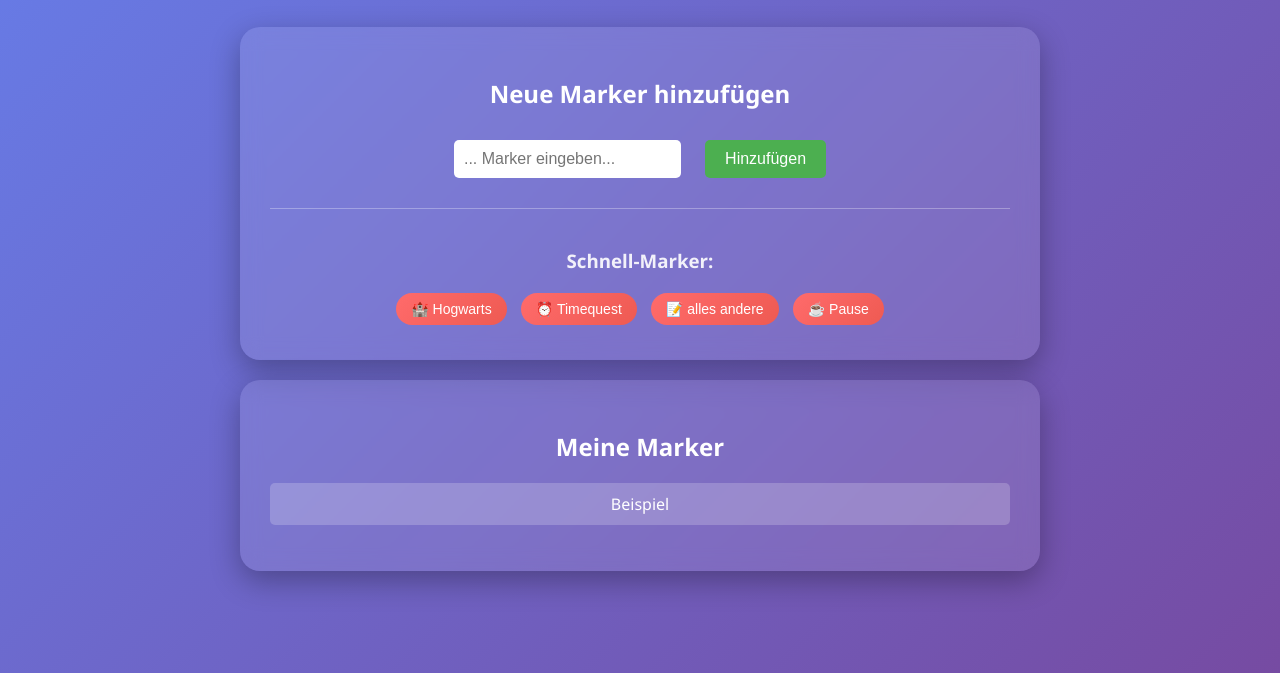
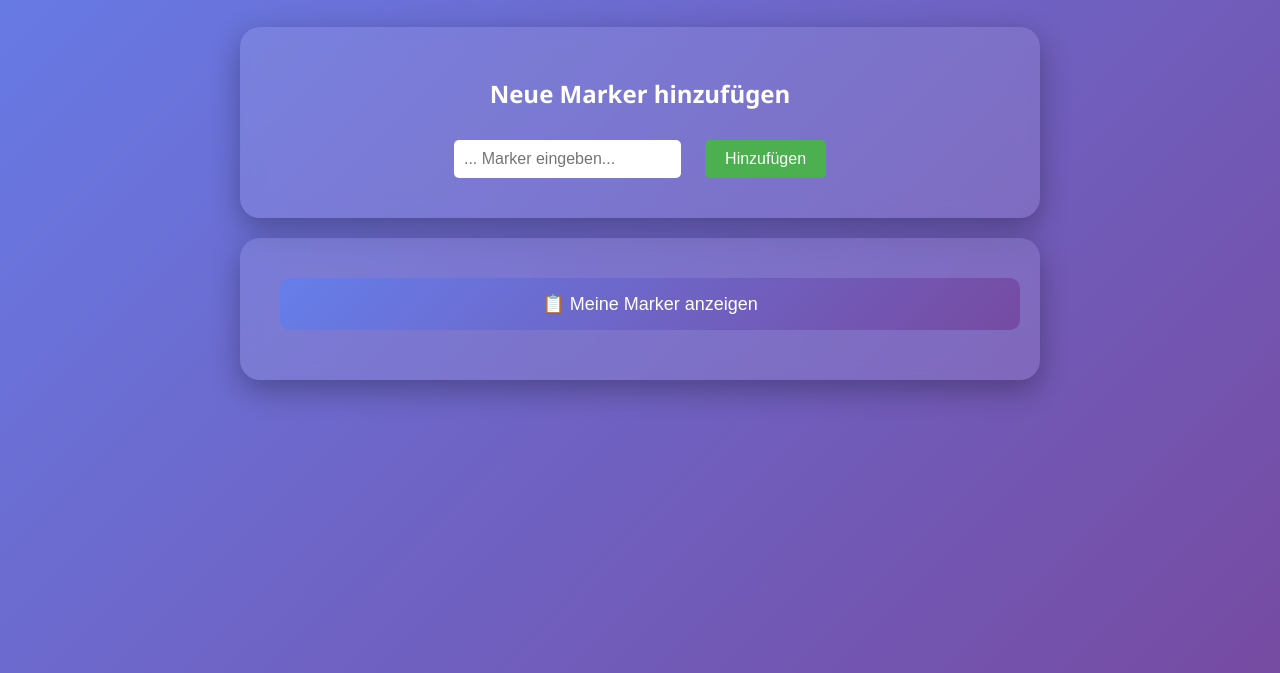
Before and after one commit to Horizon-Research-UG/t3, a plain HTML site: page index.html in a window 1280 px wide. Shown: the part 167-840 px from the top of the page. Drawn offline with Linux system fonts and the light colour scheme.

Commit message:
bot -> list

```diff
--- a/index.html
+++ b/index.html
@@ -14,21 +14,17 @@
             <h2>Neue Marker hinzufügen</h2>
             <input type="text" id="nameInput" placeholder="... Marker eingeben...">
             <button onclick="addName()">Hinzufügen</button>
-
-            <div class="quick-buttons">
-                <h3>Schnell-Marker:</h3>
-                <button onclick="addQuickMarker('Hogwarts')">🏰 Hogwarts</button>
-                <button onclick="addQuickMarker('Timequest')">⏰ Timequest</button>
-                <button onclick="addQuickMarker('alles andere')">📝 alles andere</button>
-                <button onclick="addQuickMarker('Pause')">☕ Pause</button>
-            </div>
         </div>
 
         <div class="card">
-            <h2>Meine Marker</h2>
-            <ul id="nameList">
-                <!-- Hier werden die Marker angezeigt -->
-            </ul>
+            <button onclick="toggleMarkerList()" class="show-list-btn">📋 Meine Marker anzeigen</button>
+
+            <div id="markerListContainer" style="display: none;">
+                <h2>Meine Marker</h2>
+                <ul id="nameList">
+                    <!-- Hier werden die Marker angezeigt -->
+                </ul>
+            </div>
         </div>
     </div>
 
--- a/script.js
+++ b/script.js
@@ -29,21 +29,21 @@ function addName() {
     console.log('Aktuelle Marker:', names);
 }
 
-// Schnell-Marker hinzufügen
-function addQuickMarker(markerName) {
-    // Prüfen ob bereits vorhanden
-    if (names.includes(markerName)) {
-        alert('Marker "' + markerName + '" ist bereits vorhanden!');
-        return;
+// Liste ein-/ausblenden
+function toggleMarkerList() {
+    const container = document.getElementById('markerListContainer');
+    const button = document.querySelector('.show-list-btn');
+
+    if (container.style.display === 'none') {
+        // Liste anzeigen
+        container.style.display = 'block';
+        button.textContent = '🙈 Meine Marker verstecken';
+        showNames(); // Liste aktualisieren
+    } else {
+        // Liste verstecken
+        container.style.display = 'none';
+        button.textContent = '📋 Meine Marker anzeigen';
     }
-
-    // Marker zur Liste hinzufügen
-    names.push(markerName);
-
-    // Liste neu anzeigen
-    showNames();
-
-    console.log('Schnell-Marker hinzugefügt:', markerName);
 }
 
 // Alle Marker anzeigen
--- a/style.css
+++ b/style.css
@@ -69,28 +69,32 @@ li {
     border-radius: 5px;
 }
 
-.quick-buttons {
-    margin-top: 20px;
-    padding-top: 20px;
-    border-top: 1px solid rgba(255,255,255,0.3);
-}
-
-.quick-buttons h3 {
-    margin-bottom: 15px;
-    color: rgba(255,255,255,0.9);
-}
-
-.quick-buttons button {
-    background: linear-gradient(135deg, #ff6b6b, #ee5a52);
-    margin: 5px;
-    padding: 8px 15px;
-    font-size: 14px;
-    border-radius: 20px;
+.show-list-btn {
+    width: 100%;
+    background: linear-gradient(135deg, #667eea 0%, #764ba2 100%);
+    padding: 15px;
+    font-size: 18px;
+    margin-bottom: 20px;
+    border-radius: 10px;
     transition: all 0.3s ease;
 }
 
-.quick-buttons button:hover {
-    background: linear-gradient(135deg, #ff5252, #f44336);
-    transform: translateY(-2px);
-    box-shadow: 0 5px 15px rgba(255, 107, 107, 0.4);
+.show-list-btn:hover {
+    transform: translateY(-3px);
+    box-shadow: 0 8px 25px rgba(102, 126, 234, 0.4);
 }
+
+#markerListContainer {
+    animation: slideDown 0.3s ease;
+}
+
+@keyframes slideDown {
+    from {
+        opacity: 0;
+        transform: translateY(-10px);
+    }
+    to {
+        opacity: 1;
+        transform: translateY(0);
+    }
+}
```
